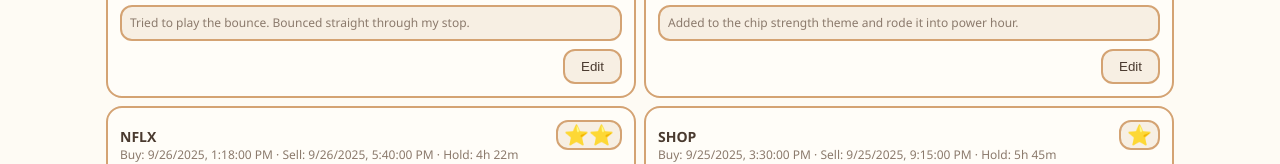
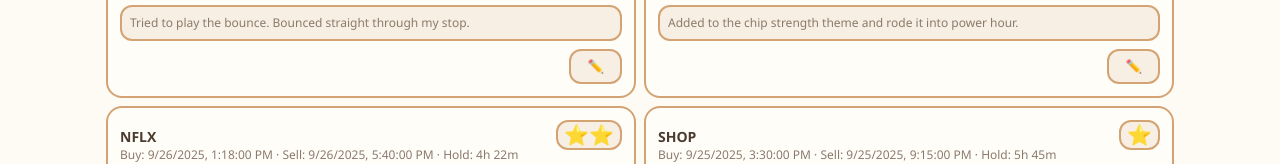
Before and after one commit to sdrasco/tradejournal, a plain HTML site: page index.html in a window 1280 px wide. Shown: the part 503-667 px from the top of the page. Drawn offline with Linux system fonts and the light colour scheme.

Commit message:
Use pencil icon for card edit button

```diff
--- a/index.html
+++ b/index.html
@@ -556,7 +556,11 @@
     }
 
     const actions = document.createElement('div'); actions.className = 'actions';
-    const edit = document.createElement('button'); edit.textContent = 'Edit'; edit.addEventListener('click', () => openModal(t.id));
+    const edit = document.createElement('button');
+    edit.textContent = '✏️';
+    edit.setAttribute('aria-label', 'Edit');
+    edit.title = 'Edit';
+    edit.addEventListener('click', () => openModal(t.id));
     actions.appendChild(edit);
     card.appendChild(actions);
     return card;
```
